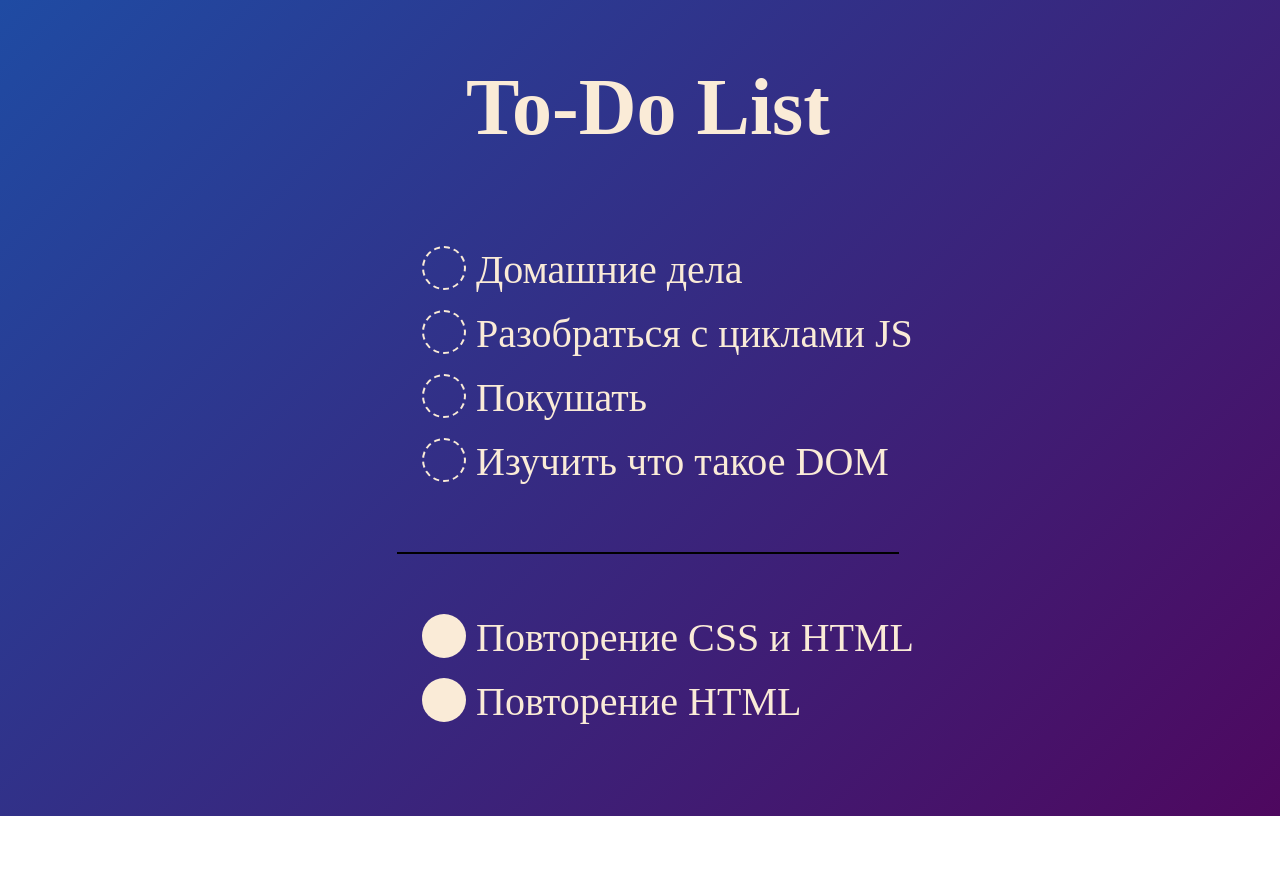
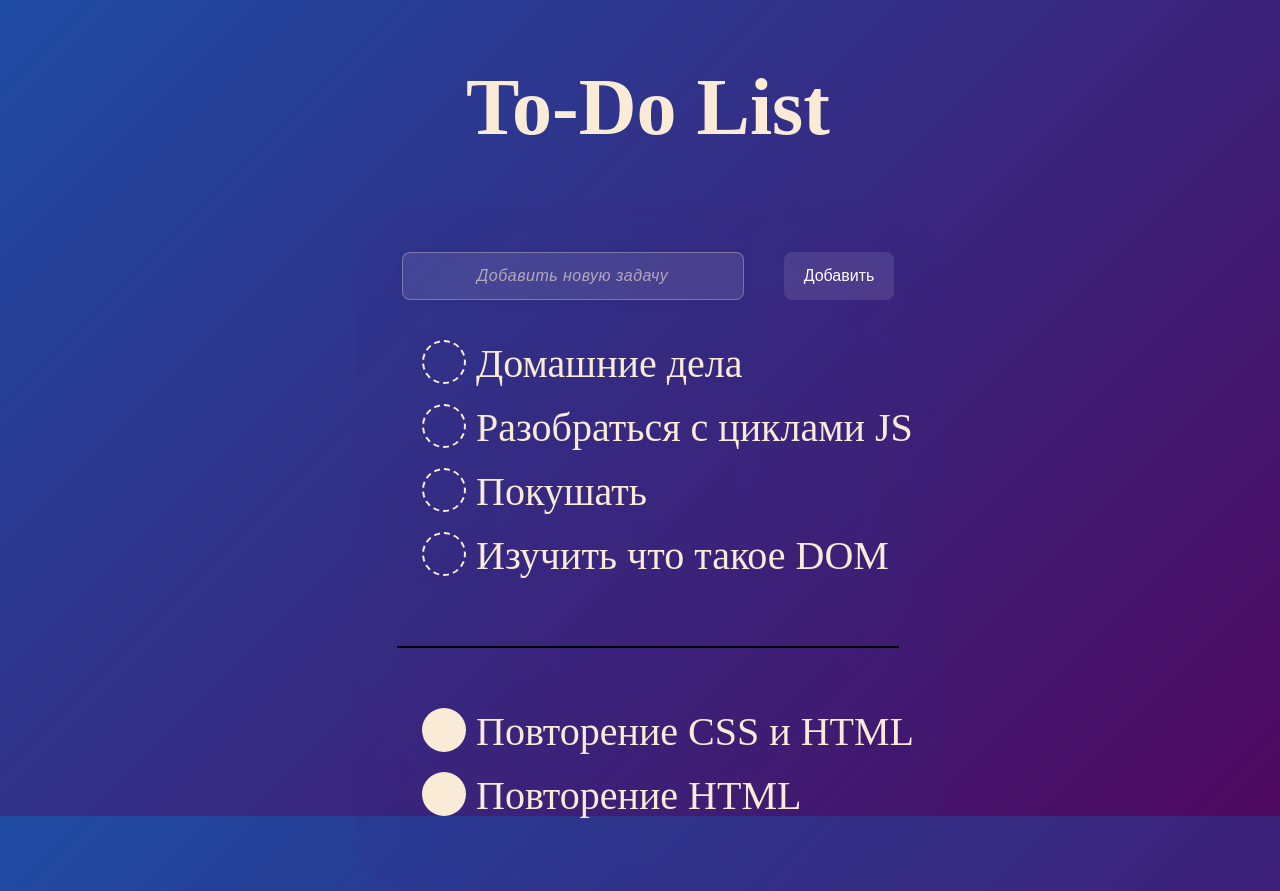
Before and after one commit to rus-web/To-Do-List-Angular-, an Angular app: page / in a window 1280 px wide. Before the commit the page ends 816 px from the top, so only its background shows below. Built offline with nearby package versions, Linux system fonts and the light colour scheme; no server answers.

Commit message:
+ добавлен блок с добавлением новых задач, сделан функционал

```diff
--- a/src/app/app.component.css
+++ b/src/app/app.component.css
@@ -1,6 +1,4 @@
-
-
-.List{
+.List {
     list-style-type: none;
     display: inline-flex;
     flex-direction: column;
@@ -8,74 +6,160 @@
     align-items: flex-start;
 }
 
-.title{
+.title {
     display: flex;
     justify-content: center;
 }
 
-.all{
+.all {
     display: flex;
     flex-direction: column;
     justify-content: center;
     align-items: center;
 }
-.container{
+
+
+
+.container {
     display: flex;
     justify-content: center;
     text-align: center;
     flex-direction: column;
-}/*Все задачи*/
+    backdrop-filter: blur(500px);
+    padding: 2%;
+    border-radius: 7vh;
+}
+
+/*Все задачи*/
+
+.task-input {
+    display: flex;
+    justify-content: center;
+    gap: 40px;
+    padding-top: 20px;
+}
+
+/* Блок новых задач*/
+
+.task-input input {
+    width: 300px;
+    padding: 14px 20px;
+    font-size: 16px;
+    background: rgba(255, 255, 255, 0.1);
+    backdrop-filter: blur(10px);
+    color: #FAEBD7;
+    border: 1px solid rgba(250, 235, 215, 0.3);
+    border-radius: 8px;
+    outline: none;
+    transition: all 0.3s ease;
+    font-weight: 300;
+    letter-spacing: 0.5px;
+    box-shadow: 0 2px 10px rgba(0, 0, 0, 0.05);
+    text-align: center;
+}
+.task-input input::placeholder {
+  color: rgba(250, 235, 215, 0.6);
+  font-style: italic;
+}
 
 
-.container-main{
+/* Блок ввода новых задача*/
+
+.task-input button {
+    font-size: 16px;
+    padding: 12px 20px;
+    background: rgba(255, 255, 255, 0.1);
+    backdrop-filter: blur(20px);
+    color: white;
+    border: none;
+    border-radius: 8px;
+    cursor: pointer;
+    transition: background-color 0.3s;
+}
+
+.task-input button:hover {
+    background: rgba(250, 235, 215, 0.2);
+    border-color: rgba(250, 235, 215, 0.5);
+    transform: translateY(-2px);
+    box-shadow: 0 6px 20px rgba(0, 0, 0, 0.15);
+
+}
+
+.task-input button:active {
+    transform: translateY(0);
+    box-shadow: 0 2px 10px rgba(0, 0, 0, 0.1);
+}
+
+/* Кнопка добавить задачу*/
+
+.container-main {
     display: inline-flex;
     flex-direction: column;
     gap: 15px;
     align-items: flex-start;
-} /*Блок не готовых задач*/
+}
 
-.undone{
+/*Блок не готовых задач*/
+
+.undone {
     display: inline-flex;
     align-items: flex-start;
     gap: 10px;
-} /*Не готовые задачи*/
+}
 
-.line{
+/*Не готовые задачи*/
+
+.line {
     border: solid black 0.25px;
     width: 500px;
     justify-content: center;
     align-items: center;
-} /*Линия*/
+}
 
-.done{
+/*Линия*/
+
+.done {
     display: inline-flex;
     align-items: flex-start;
     gap: 10px;
- } /*Не готовые задачи */
+}
 
-.done,.undone{
-   display: inline-flex;
-   cursor: pointer;
-} /*Пункты задач*/
+/*Не готовые задачи */
 
-.circle-undone{
+.done,
+.undone {
+    display: inline-flex;
+    cursor: pointer;
+}
+
+/*Пункты задач*/
+
+.circle-undone {
     border-radius: 50px;
     width: 40px;
     height: 40px;
     border: dashed #FAEBD7 2.75px;
-} /* Блок задач (Не готовые кружки)*/
-.circle-done{
+}
+
+/* Блок задач (Не готовые кружки)*/
+.circle-done {
     border-radius: 50px;
     width: 40px;
     height: 40px;
     border: dashed #FAEBD7 2.75px;
     background-color: #FAEBD7;
-}/* Блок задач (Готовые кружки)*/
+}
 
-.undone:hover > .circle-undone{
+/* Блок задач (Готовые кружки)*/
+
+.undone:hover>.circle-undone {
     background-color: #FAEBD7;
-}/*(Не готовые кружки)*/
+}
 
-.done:hover > .circle-done {
+/*(Не готовые кружки)*/
+
+.done:hover>.circle-done {
     background-color: transparent;
-}/* (Готовые кружки)*/
+}
+
+/* (Готовые кружки)*/
--- a/src/app/app.component.html
+++ b/src/app/app.component.html
@@ -3,6 +3,10 @@
 <div class="all">
   <h1 class="title">To-Do List</h1>
   <div class="container">
+          <div class="task-input">
+            <input type="text" [(ngModel)]="newTaskText" placeholder="Добавить новую задачу"(keyup.enter)="addTask()">
+            <button (click)="addTask()">Добавить</button>
+          </div>
           <div class="container-main" id="container-main">
             <ul class="List">
               <li *ngFor="let taskUndone of tasksUndone" (click)="statusChange('undone', taskUndone)" >
--- a/src/app/app.component.ts
+++ b/src/app/app.component.ts
@@ -13,19 +13,25 @@ export class AppComponent implements OnDestroy, OnInit {
 
   constructor(private wsService: WebsocketService) { }
 
-
   ngOnInit(): void {
-     console.log('Инициализация прошла успешно')
+    console.log('Инициализация прошла успешно')
   };
 
   ngOnDestroy(): void {
   this.wsService.closeConnection()
   };
 
-
   title = 'To-Do-List';
   tasksUndone = ["Домашние дела", "Разобраться с циклами JS", "Покушать", "Изучить что такое DOM"];
   tasksDone = ["Повторение CSS и HTML", "Повторение HTML"];
+  newTaskText: string = '';
+
+  addTask(): void {
+    if (this.newTaskText.trim()) { // Проверяем, что поле не пустое
+      this.tasksUndone.push(this.newTaskText.trim());
+      this.newTaskText = ''; // Очищаем поле ввода
+    };
+  };
 
   statusChange(taskStatus: string, task: string): void {
     let index;
@@ -53,6 +59,5 @@ export class AppComponent implements OnDestroy, OnInit {
 
       this.wsService.sendWS(obj)
     };
-
-  }
+  };
 }
--- a/src/app/app.module.ts
+++ b/src/app/app.module.ts
@@ -1,6 +1,6 @@
 import { NgModule } from '@angular/core';
 import { BrowserModule } from '@angular/platform-browser';
-
+import { FormsModule } from '@angular/forms';
 import { AppRoutingModule } from './app-routing.module';
 import { AppComponent } from './app.component';
 
@@ -11,7 +11,8 @@ import { AppComponent } from './app.component';
   ],
   imports: [
     BrowserModule,
-    AppRoutingModule
+    AppRoutingModule,
+    FormsModule
   ],
   providers: [],
   bootstrap: [AppComponent]
--- a/src/app/services/websocket.service.ts
+++ b/src/app/services/websocket.service.ts
@@ -31,6 +31,6 @@ export class WebsocketService {
 
   closeConnection():
   void{
-    this.socket.close;
+    this.socket.close();
   };
 }
```
